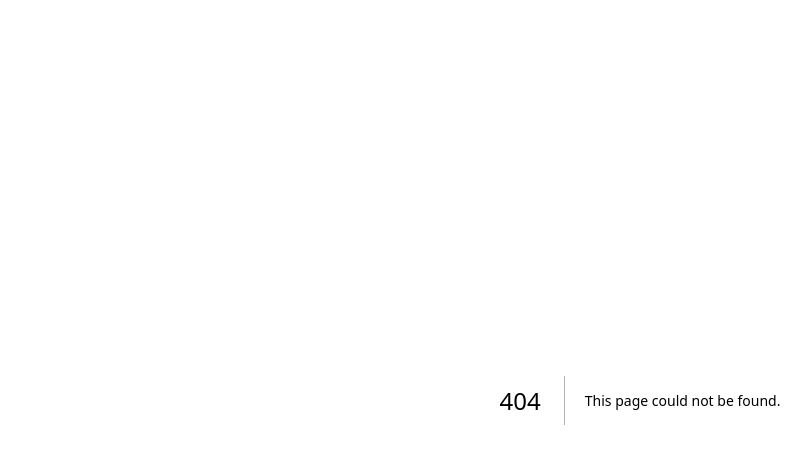
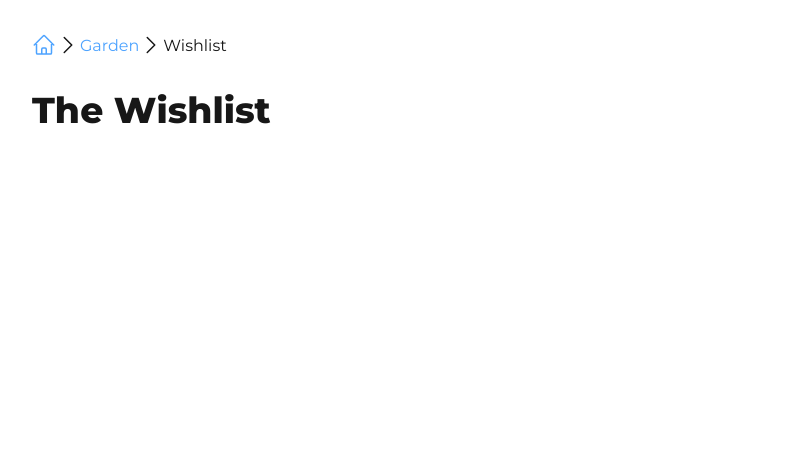
Before and after one commit to ryanfisher/ryanfisher.io, a Next.js app: page /garden/wishlist in a window 1280 px wide. Before the commit this address had no page. Shown: the top 464 px of the page, without its empty margins (0-811 px from the left). Built offline with nearby package versions, Linux system fonts and the light colour scheme.

Commit message:
add empty wishlist page

```diff
--- /dev/null
+++ b/src/app/garden/wishlist/page.tsx
@@ -0,0 +1,16 @@
+import Headline from "@/components/Headline"
+import PageWrap from "@/components/PageWrap"
+import Paragraph from "@/components/Paragraph"
+
+const breadcrumbs = [
+    {text: "Garden", link: "/garden"},
+    {text: "Wishlist"},
+]
+
+export default async function Page() {
+    return (
+        <PageWrap showHomeNav breadcrumbs={breadcrumbs}>
+            <Headline>The Wishlist</Headline>
+        </PageWrap>
+    )
+}
```
